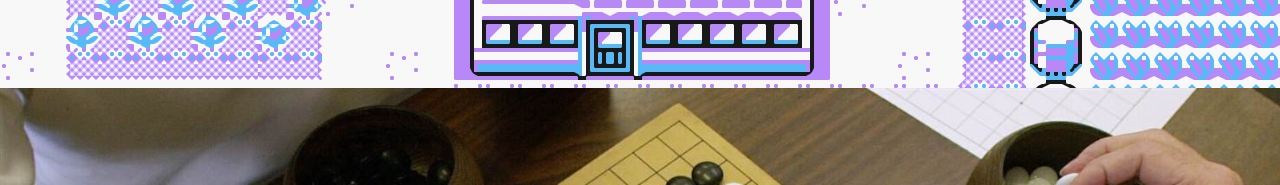
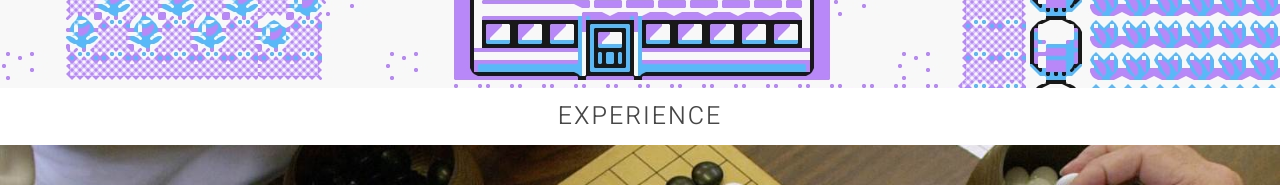
Before and after one commit to reedandrew19/reedandrew19.github.io, a plain HTML site: page index.html in a window 1280 px wide. Shown: the part 1416-1601 px from the top of the page. Drawn offline with nearby package versions, Linux system fonts and the light colour scheme; a script that the page names is missing.

Commit message:
Commit 2: Fixed Missing Experience Tab

```diff
--- a/index.html
+++ b/index.html
@@ -48,6 +48,7 @@
                 </div>
                 <div class="bgimg-3" id="experience">
                     <div class="caption">
+                        <span class="border">EXPERIENCE</span>
                         <div class="category-name projs">DEVELOPMENT PROJECTS</div>
                         <div class="row projects">
                             <a href="http://moraviancollege.github.io/MorningStar/morningstar.html"><img src="images/projects/ha1c.png" class="tooltip" title="An interactive map tool that displays HA1C administer rates per state/county using D3."></a>
```
